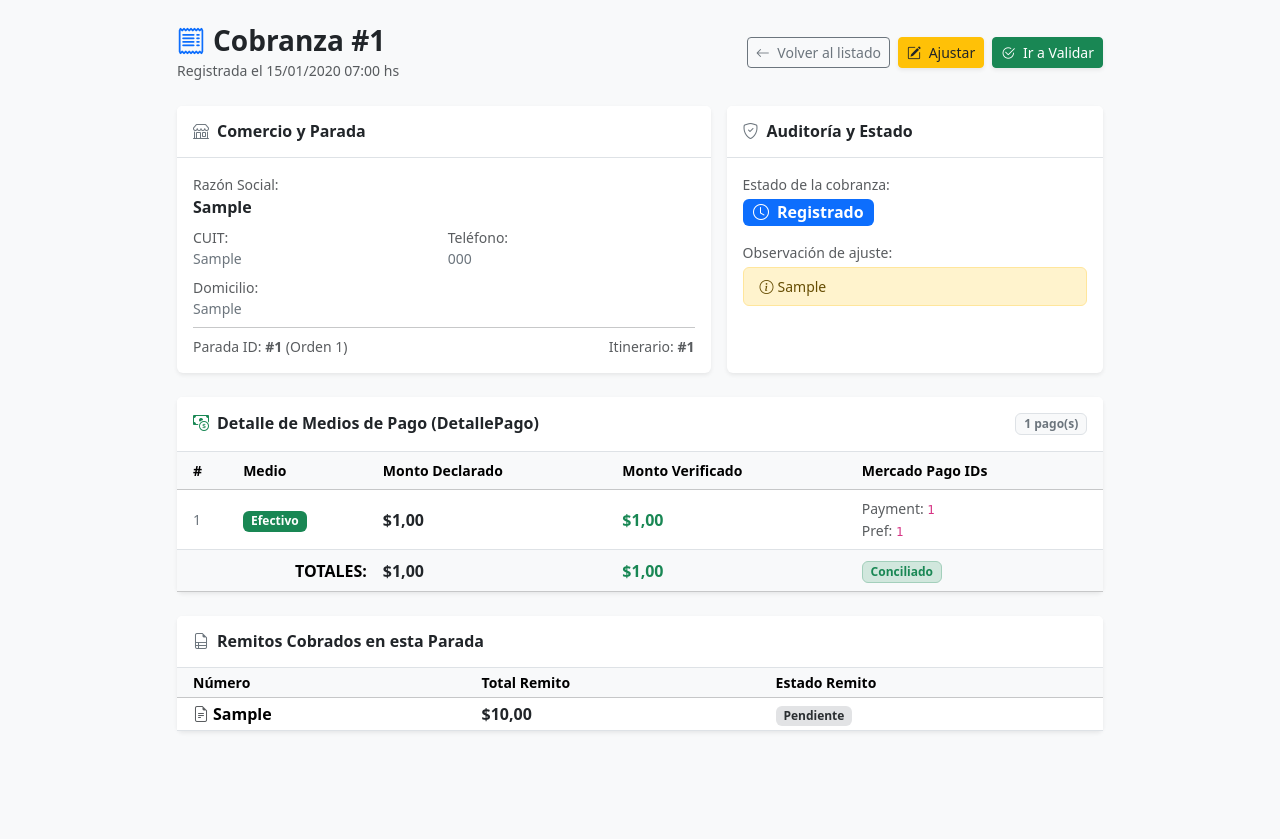
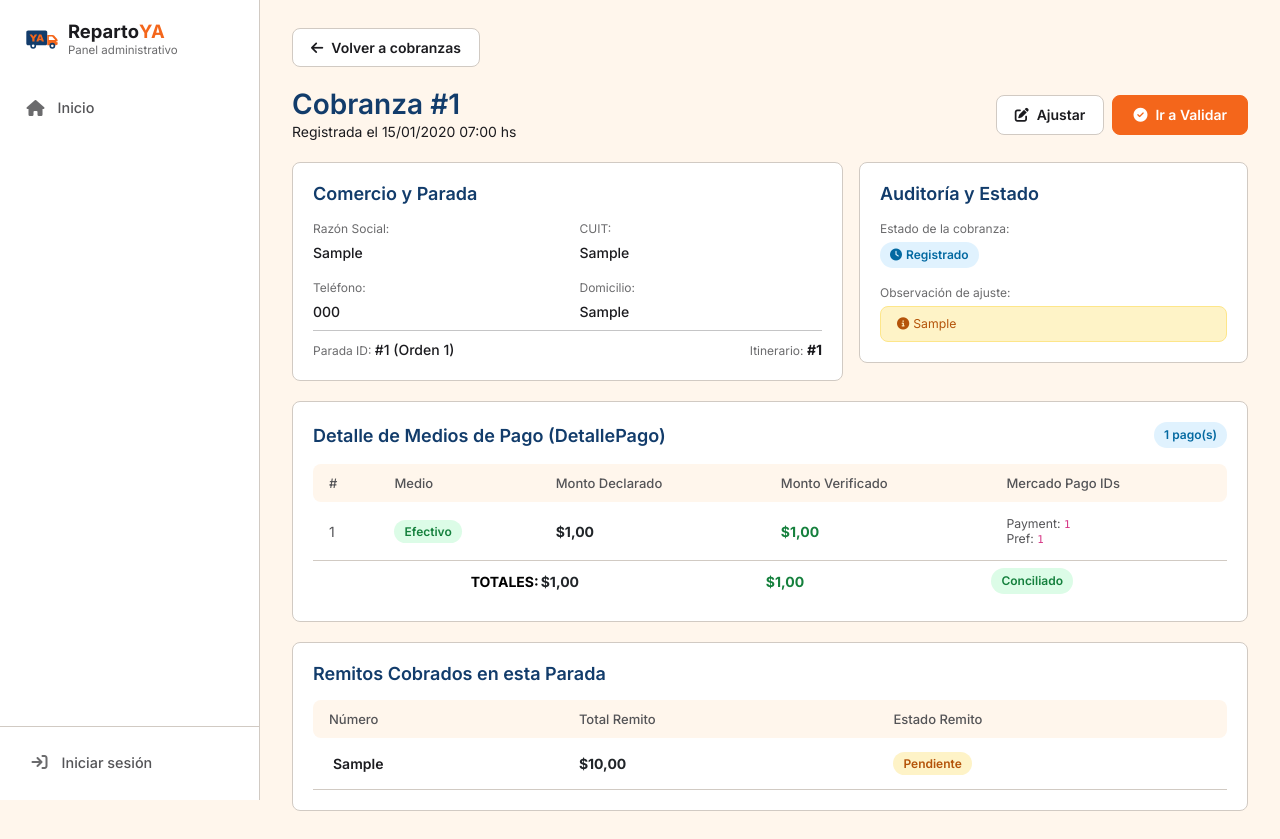
Before and after one commit to enzogiandon/Proyecto_Ing-software, a Django app: page /cobranza/1/ in a window 1280 px wide. Before the commit the page ends 732 px from the top, so only its background shows below. Run offline with Django 5.2, Linux system fonts and the light colour scheme; tables that the repository leaves empty hold one stand-in row (values such as "Sample post").

Commit message:
Agrego front de cobranza_detalle.html junto con sus css

```diff
--- /dev/null
+++ b/apps/cobranza/static/cobranza/css/cobranza_detalles.css
@@ -0,0 +1,50 @@
+.cobranzas-detalle-layout {
+  display: grid;
+  grid-template-columns: minmax(0, 520px) minmax(0, 520px);
+  gap: var(--spacing-20, 20px);
+  align-items: start;
+}
+
+.cobranzas-detalle-row {
+  display: flex;
+  gap: var(--spacing-16, 16px);
+}
+
+.cobranzas-kv-grid {
+  display: grid;
+  grid-template-columns: repeat(2, minmax(0, 1fr));
+  gap: 16px 24px;
+}
+
+.cobranzas-kv-flex {
+  display: flex;
+  flex-wrap: wrap;
+  flex-direction:column;
+  gap: 16px;
+}
+
+.cobranza-kv-item {
+  display: flex;
+  flex-direction: column;
+  gap: 4px;
+}
+
+.cobranza-kv-label {
+  font-size: 12px;
+  color: var(--color-text-muted, #6b6b6d);
+  font-weight: 400;
+}
+
+.cobranza-kv-value {
+  font-size: 14px;
+  color: var(--color-text, #1b1b1f);
+  font-weight: 500;
+}
+
+.badge-cobranza {
+  align-self: flex-start;
+}
+
+.cobranza-foot-table {
+  height: 40px;
+}
--- a/apps/cobranza/templates/cobranza/cobranza_detalle.html
+++ b/apps/cobranza/templates/cobranza/cobranza_detalle.html
@@ -1,41 +1,43 @@
-<!DOCTYPE html>
-<html lang="es">
-<head>
-    <meta charset="UTF-8">
-    <meta name="viewport" content="width=device-width, initial-scale=1.0">
-    <title>Detalle Cobranza #{{ cobranza.id }}</title>
-    <!-- Bootstrap 5 CSS e Íconos -->
-    <link href="https://cdn.jsdelivr.net/npm/bootstrap@5.3.3/dist/css/bootstrap.min.css" rel="stylesheet">
-    <link rel="stylesheet" href="https://cdn.jsdelivr.net/npm/bootstrap-icons@1.11.3/font/bootstrap-icons.min.css">
-</head>
-<body class="bg-light py-4">
+{% extends 'base.html' %}
+{% load static %}
 
-<div class="container" style="max-width: 950px;">
+{% block title %}Cobranza - RepartosYA{% endblock %}
+
+{% block extra_css %}
+<link href="{% static 'core/css/home.css' %}" rel="stylesheet">
+<link href="{% static 'cobranza/css/cobranza_detalles.css' %}" rel="stylesheet">
+<link href="{% static 'itinerarios/css/itinerarios.css' %}" rel="stylesheet">
+{% endblock %}
+
+{% block content %}
+<div class="itinerarios-page">
 
     <!-- Encabezado y Navegación -->
-    <div class="d-flex justify-content-between align-items-center mb-4">
-        <div>
-            <h3 class="fw-bold mb-0 text-dark">
-                <i class="bi bi-receipt text-primary me-2"></i>Cobranza #{{ cobranza.id }}
-            </h3>
-            <span class="text-muted small">
+    <div>
+        <a href="{% url 'cobranza:cobranza_lista' %}" class="home-btn home-btn--compacto">
+            <i class="fas fa-arrow-left"></i> Volver a cobranzas
+        </a>
+    </div>
+    <div class="d-flex justify-content-between align-items-center">
+        <header>
+            <h1 class="text-title mb-0">
+                Cobranza #{{ cobranza.id }}
+            </h1>
+            <span class="text-body text-c-secondary mb-0">
                 Registrada el {{ cobranza.fecha|date:"d/m/Y H:i" }} hs
             </span>
-        </div>
-        <div class="d-flex gap-2">
-            <a href="{% url 'cobranza:cobranza_lista' %}" class="btn btn-outline-secondary btn-sm">
-                <i class="bi bi-arrow-left me-1"></i> Volver al listado
-            </a>
+        </header>
+        <div class="d-flex align-items-end gap-2">
 
             <!-- Botón Ajustar (habilitado para cobranzas con diferencia o registradas) -->
             {% if cobranza.estado == "difiere" or cobranza.estado == "registrado" %}
-                <a href="{% url 'cobranza:cobranza_ajustar' cobranza.pk %}" class="btn btn-warning btn-sm text-dark shadow-sm">
-                    <i class="bi bi-pencil-square me-1"></i> Ajustar
+                <a href="{% url 'cobranza:cobranza_ajustar' cobranza.pk %}" class="btn-itinerario-outline">
+                    <i class="fas fa-pen-to-square"></i> Ajustar
                 </a>
             {% endif %}
 
-            <a href="{% url 'cobranza:cobranza_validar' cobranza.pk %}" class="btn btn-success btn-sm shadow-sm">
-                <i class="bi bi-check2-circle me-1"></i> Ir a Validar
+            <a href="{% url 'cobranza:cobranza_validar' cobranza.pk %}" class="btn-itinerario-primary">
+                <i class="fas fa-circle-check"></i> Ir a Validar
             </a>
         </div>
     </div>
@@ -51,97 +53,97 @@
     {% endif %}
 
     <!-- Fila Superior: Datos de Parada / Comercio y Estado -->
-    <div class="row g-3 mb-4">
+    <div class="row g-3">
         <!-- Card Comercio / Parada -->
         <div class="col-md-7">
-            <div class="card shadow-sm border-0 h-100">
-                <div class="card-header bg-white py-3 border-bottom">
-                    <h6 class="card-title mb-0 fw-bold text-dark">
-                        <i class="bi bi-shop me-2 text-secondary"></i>Comercio y Parada
-                    </h6>
-                </div>
-                <div class="card-body">
-                    <div class="mb-2">
-                        <span class="text-muted small d-block">Razón Social:</span>
-                        <strong class="fs-6 text-dark">
+            <section class="itinerarios-card">
+                <h2 class="text-section text-c-brand mb-3">
+                    Comercio y Parada
+                </h2>
+                <div class="cobranzas-kv-grid">
+                    <div class="cobranza-kv-item">
+                        <span class="cobranza-kv-label">Razón Social:</span>
+                        <span class="cobranza-kv-value">
                             {{ cobranza.parada.comercio.razon_social|default:"Sin comercio registrado" }}
-                        </strong>
+                        </span>
                     </div>
-                    <div class="row g-2 small">
-                        <div class="col-sm-6">
-                            <span class="text-muted d-block">CUIT:</span>
-                            <span class="text-secondary">{{ cobranza.parada.comercio.cuit|default:"-" }}</span>
+                        <div class="cobranza-kv-item">
+                            <span class="cobranza-kv-label">CUIT:</span>
+                            <span class="cobranza-kv-value">{{ cobranza.parada.comercio.cuit|default:"-" }}</span>
                         </div>
-                        <div class="col-sm-6">
-                            <span class="text-muted d-block">Teléfono:</span>
-                            <span class="text-secondary">{{ cobranza.parada.comercio.telefono|default:"-" }}</span>
+                        <div class="cobranza-kv-item">
+                            <span class="cobranza-kv-label">Teléfono:</span>
+                            <span class="cobranza-kv-value">{{ cobranza.parada.comercio.telefono|default:"-" }}</span>
                         </div>
-                        <div class="col-12 mt-2">
-                            <span class="text-muted d-block">Domicilio:</span>
-                            <span class="text-secondary">{{ cobranza.parada.comercio.domicilio|default:"-" }}</span>
+                        <div class="cobranza-kv-item">
+                            <span class="cobranza-kv-label">Domicilio:</span>
+                            <span class="cobranza-kv-value">{{ cobranza.parada.comercio.domicilio|default:"-" }}</span>
                         </div>
                     </div>
                     <hr class="my-2">
                     <div class="d-flex justify-content-between small text-muted">
-                        <span>Parada ID: <strong>#{{ cobranza.parada.id }}</strong> (Orden {{ cobranza.parada.orden|default:"-" }})</span>
-                        <span>Itinerario: <strong>#{{ cobranza.parada.itinerario_id }}</strong></span>
+                        <div>
+                            <span class="cobranza-kv-label">Parada ID: </span>
+                            <span class="cobranza-kv-value">#{{ cobranza.parada.id }} (Orden {{ cobranza.parada.orden|default:"-" }})</span>
+                        </div>
+                        <div>
+                            <span class="cobranza-kv-label">Itinerario: </span>
+                            <span class="cobranza-kv-value"><strong>#{{ cobranza.parada.itinerario_id }}</strong></span>
+                        </div>
                     </div>
-                </div>
-            </div>
+            </section>
         </div>
 
         <!-- Card Estado y Ajuste -->
         <div class="col-md-5">
-            <div class="card shadow-sm border-0 h-100">
-                <div class="card-header bg-white py-3 border-bottom">
-                    <h6 class="card-title mb-0 fw-bold text-dark">
-                        <i class="bi bi-shield-check me-2 text-secondary"></i>Auditoría y Estado
-                    </h6>
-                </div>
-                <div class="card-body">
-                    <div class="mb-3">
-                        <span class="text-muted small d-block mb-1">Estado de la cobranza:</span>
+            <section class="itinerarios-card">
+                <h2 class="text-section text-c-brand mb-3">
+                    Auditoría y Estado
+                </h2>
+                <div class="cobranzas-kv-flex">
+                    <div class="cobranza-kv-item">
+                        <span class="cobranza-kv-label">Estado de la cobranza:</span>
                         {% if cobranza.estado == "aprobado" %}
-                            <span class="badge bg-success fs-6"><i class="bi bi-check-circle me-1"></i> Aprobado</span>
+                            <span class="itin-badge badge-cobranza itin-badge--entregado"><i class="fas fa-check-circle me-1"></i> Aprobado</span>
                         {% elif cobranza.estado == "registrado" %}
-                            <span class="badge bg-primary fs-6"><i class="bi bi-clock me-1"></i> Registrado</span>
+                            <span class="itin-badge badge-cobranza itin-badge--asignado"><i class="fas fa-clock me-1"></i> Registrado</span>
                         {% elif cobranza.estado == "difiere" %}
-                            <span class="badge bg-warning text-dark fs-6"><i class="bi bi-exclamation-triangle me-1"></i> Difiere</span>
+                            <span class="itin-badge badge-cobranza itin-badge--pendiente"><i class="fas fa-exclamation-triangle me-1"></i> Difiere</span>
                         {% else %}
-                            <span class="badge bg-danger fs-6"><i class="bi bi-x-circle me-1"></i> No encontrado</span>
+                            <span class="itin-badge badge-cobranza itin-badge--errror"><i class="fas fa-x-circle me-1"></i> No encontrado</span>
                         {% endif %}
                     </div>
 
-                    <div>
-                        <span class="text-muted small d-block mb-1">Observación de ajuste:</span>
+                    <div class="cobranza-kv-item">
+                        <span class="cobranza-kv-label">Observación de ajuste:</span>
                         {% if cobranza.observacion_ajuste %}
                             <div class="alert alert-warning py-2 px-3 small mb-0">
-                                <i class="bi bi-info-circle me-1"></i>{{ cobranza.observacion_ajuste }}
+                                <i class="fas fa-circle-info me-1"></i>{{ cobranza.observacion_ajuste }}
                             </div>
                         {% else %}
-                            <p class="text-muted small fst-italic mb-0">Sin observaciones ni discrepancias informadas.</p>
+                            <span class="cobranza-kv-value">Sin observaciones ni discrepancias informadas.</span>
                         {% endif %}
                     </div>
                 </div>
-            </div>
+            </section>
         </div>
     </div>
 
     <!-- Tabla de Pagos Declarados vs Verificados -->
-    <div class="card shadow-sm border-0 mb-4">
-        <div class="card-header bg-white py-3 border-bottom d-flex justify-content-between align-items-center">
-            <h6 class="card-title mb-0 fw-bold text-dark">
-                <i class="bi bi-cash-coin me-2 text-success"></i>Detalle de Medios de Pago (DetallePago)
-            </h6>
-            <span class="badge bg-light text-secondary border">
+    <div class="itinerarios-card">
+        <div class="d-flex justify-content-between align-items-center">
+            <h2 class="text-section text-c-brand mb-3">
+                Detalle de Medios de Pago (DetallePago)
+            </h2>
+            <span class="itin-badge itin-badge--asignado mb-3">
                 {{ cobranza.detalles.count }} pago(s)
             </span>
         </div>
         <div class="table-responsive">
-            <table class="table table-hover align-middle mb-0">
-                <thead class="table-light small">
+            <table class="itinerarios-tabla">
+                <thead>
                     <tr>
-                        <th class="ps-3">#</th>
+                        <th>#</th>
                         <th>Medio</th>
                         <th>Monto Declarado</th>
                         <th>Monto Verificado</th>
@@ -151,9 +153,9 @@
                 <tbody>
                     {% for det in cobranza.detalles.all %}
                     <tr>
-                        <td class="ps-3 text-secondary small">{{ forloop.counter }}</td>
+                        <td class="text-muted">{{ forloop.counter }}</td>
                         <td>
-                            <span class="badge {% if det.medio == 'efectivo' %}bg-success{% elif det.medio == 'transferencia' %}bg-info text-dark{% else %}bg-primary{% endif %}">
+                            <span class="itin-badge {% if det.medio == 'efectivo' %}itin-badge--entregado{% elif det.medio == 'transferencia' %}itin-badge--asignado text-dark{% else %}itin-badge--ruta{% endif %}">
                                 {{ det.get_medio_display }}
                             </span>
                         </td>
@@ -190,18 +192,18 @@
                     </tr>
                     {% endfor %}
                 </tbody>
-                <tfoot class="table-light fw-bold">
+                <tfoot class="table-light fw-bold cobranza-foot-table">
                     <tr>
                         <td colspan="2" class="ps-3 text-end">TOTALES:</td>
                         <td class="text-dark">${{ total_declarado }}</td>
                         <td class="text-success">${{ total_verificado }}</td>
                         <td>
                             {% if diferencia != 0 %}
-                                <span class="badge bg-danger-subtle text-danger border border-danger-subtle">
+                                <span class="itin-badge itin-badge--pendiente">
                                     Diferencia: ${{ diferencia }}
                                 </span>
                             {% else %}
-                                <span class="badge bg-success-subtle text-success border border-success-subtle">
+                                <span class="itin-badge itin-badge--entregado">
                                     Conciliado
                                 </span>
                             {% endif %}
@@ -215,11 +217,9 @@
     <!-- Historial de Ajustes Administrativos (Criterio Escenario 3) -->
     {% if cobranza.ajustes.exists %}
       <div class="card shadow-sm border-0 mb-4">
-          <div class="card-header bg-white py-3 border-bottom">
-              <h6 class="card-title mb-0 fw-bold text-dark">
-                  <i class="bi bi-clock-history me-2 text-warning"></i>Historial de Ajustes por Medio de Pago
-              </h6>
-          </div>
+            <h2 class="text-section text-c-brand mb-3">
+                Historial de Ajustes por Medio de Pago
+            </h2>
           <div class="table-responsive">
               <table class="table table-sm table-hover align-middle mb-0">
                   <thead class="table-light small">
@@ -258,14 +258,12 @@
     {% endif %}
 
     <!-- Remitos asociados a la Parada -->
-    <div class="card shadow-sm border-0">
-        <div class="card-header bg-white py-3 border-bottom">
-            <h6 class="card-title mb-0 fw-bold text-dark">
-                <i class="bi bi-file-earmark-ruled me-2 text-secondary"></i>Remitos Cobrados en esta Parada
-            </h6>
-        </div>
+    <div class="itinerarios-card">
+        <h2 class="text-section text-c-brand mb-3">
+            Remitos Cobrados en esta Parada
+        </h2>
         <div class="table-responsive">
-            <table class="table table-sm table-hover align-middle mb-0">
+            <table class="itinerarios-tabla">
                 <thead class="table-light small">
                     <tr>
                         <th class="ps-3">Número</th>
@@ -283,7 +281,7 @@
                             ${{ remito.total|default:remito.total }}
                         </td>
                         <td>
-                            <span class="badge bg-secondary-subtle text-secondary-emphasis">
+                            <span class="itin-badge itin-badge--{{ remito.estado|lower }}">
                                 {{ remito.get_estado_display|default:remito.estado }}
                             </span>
                         </td>
@@ -301,8 +299,4 @@
     </div>
 
 </div>
-
-<!-- Bootstrap 5 JS -->
-<script src="https://cdn.jsdelivr.net/npm/bootstrap@5.3.3/dist/js/bootstrap.bundle.min.js"></script>
-</body>
-</html>
+{% endblock %}
--- a/apps/cobranza/templates/cobranza/cobranza_lista.html
+++ b/apps/cobranza/templates/cobranza/cobranza_lista.html
@@ -1,7 +1,7 @@
 {% extends 'base.html' %}
 {% load static %}
 
-{% block title %}Itinerarios - RepartosYA{% endblock %}
+{% block title %}Cobranzas - RepartosYA{% endblock %}
 
 {% block extra_css %}
 <link href="{% static 'core/css/home.css' %}" rel="stylesheet">
```
